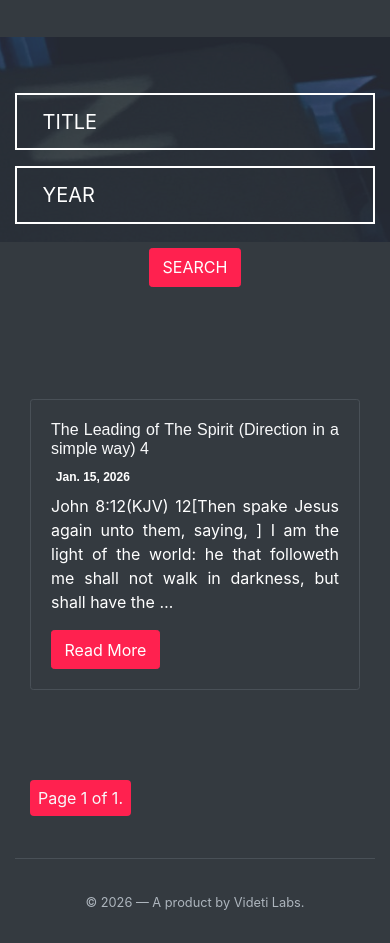
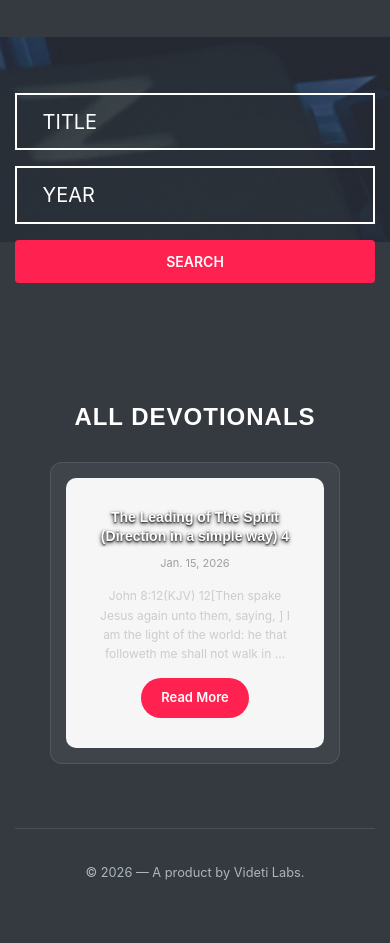
Before and after one commit to andyjrII/swbchurch, a Django app: page /devotionals/ in a window 390 px wide; the page is wider, and only the part inside the window is pictured. Shown: the part 602-1545 px from the top of that part. After the commit the page ends 1482 px from the top of that part, so only its background shows below. Run offline with Django 5.2, Linux system fonts and the light colour scheme; data comes from the database, SQL or seed files in the repository; both versions use the stored data as it was after the commit; some libraries are stand-ins or nearby versions.

Commit message:
Redesign devotionals section with modern grid layout and improved UX
- Make daily_bible_reading and week_teaching fields optional in Devotional model
- Change year search field widget from PlaceholderTextInput to NumberInput with min/max attributes
- Redesign devotionals listing page with modern card grid layout
- Replace old card-based layout with responsive grid system (auto-fill, minmax 280px)
- Add devotional showcase section with improved card styling and hover effects
- Implement responsive grid that adapts to screen size (280px desktop, 260px large, 240px medium, 220px tablet, 200px mobile, 1 column small mobile)
- Add devotional card styles with hover animations and shadow effects
- Simplify devotional detail page by removing side content panel
- Add two-column content layout for devotional detail page main content
- Make two-column layout responsive (switches to single column on mobile)
- Update search form layout with better responsive column sizing
- Replace custom pagination with reusable pagination partial
- Add comprehensive CSS styling for devotional showcase (210 lines)
- Add responsive breakpoints for devotional grid at 1400px, 1200px, 992px, 768px, and 480px
- Improve devotional card typography with text truncation and ellipsis
- Add devotional action buttons with hover effects
- Update header ID from 'sermons' to 'devotionals' for better semantics
- Create database migration for optional devotional fields

```diff
--- a/devotionals/forms.py
+++ b/devotionals/forms.py
@@ -26,10 +26,12 @@ class SearchForm(forms.Form):
         min_value=2020,
         max_value=2100,
         required=False,
-        widget=PlaceholderTextInput(
+        widget=forms.NumberInput(
             attrs={
                 "class": "form-control form-control-lg custom-form-control",
                 "placeholder": "YEAR",
+                "min": "2020",
+                "max": "2100",
             }
         ),
     )
--- a/devotionals/models.py
+++ b/devotionals/models.py
@@ -6,8 +6,8 @@ class Devotional(models.Model):
     contents = models.TextField(blank=True)
     date = models.DateField(null=True)
     reference_text = models.TextField(blank=True)
-    daily_bible_reading = models.CharField(max_length=255)
-    week_teaching = models.CharField(max_length=255)
+    daily_bible_reading = models.CharField(max_length=255, blank=True)
+    week_teaching = models.CharField(max_length=255, blank=True)
     confession = models.TextField(blank=True)
 
     unique_together = [title, date]
--- a/static/assets/css/swbc.css
+++ b/static/assets/css/swbc.css
@@ -2186,7 +2186,7 @@ select.custom-form-control:focus {
 }
 
 .devotional-content {
-  border-radius: 10px 0 0 10px;
+  border-radius: 10px;
 }
 .side-content {
   border-radius: 0 10px 10px 0;
@@ -2691,6 +2691,210 @@ select.custom-form-control:focus {
 @media (max-width: 768px) {
   #navbarSupportedContent {
     display: block;
+  }
+}
+
+/* Devotionals Showcase Styles */
+.devotional-showcase {
+  padding: 20px 0;
+  margin: 20px 0;
+}
+
+.devotional-showcase .showcase-header {
+  font-size: 1.8rem;
+  font-weight: 700;
+  color: #ffffff;
+  text-align: center;
+  margin-bottom: 30px;
+  text-transform: uppercase;
+  letter-spacing: 1px;
+}
+
+.devotional-showcase .showcase-wrapper {
+  position: relative;
+  padding: 0 20px;
+}
+
+.devotional-grid {
+  display: grid;
+  grid-template-columns: repeat(auto-fill, minmax(280px, 1fr));
+  gap: 25px;
+  justify-content: center;
+}
+
+.devotional-card {
+  background: rgba(255, 255, 255, 0.05);
+  border: 1px solid rgba(255, 255, 255, 0.1);
+  border-radius: 12px;
+  padding: 20px;
+  transition: transform 0.3s ease, box-shadow 0.3s ease;
+  display: flex;
+  flex-direction: column;
+  min-height: 200px;
+}
+
+.devotional-card:hover {
+  transform: translateY(-5px);
+  box-shadow: 0 8px 25px rgba(0, 0, 0, 0.3);
+  border-color: rgba(255, 255, 255, 0.2);
+}
+
+.devotional-content {
+  display: flex;
+  flex-direction: column;
+  height: 100%;
+}
+
+.devotional-header {
+  margin-bottom: 15px;
+}
+
+.devotional-title {
+  font-size: 16px;
+  font-weight: 700;
+  color: #ffffff;
+  margin-bottom: 8px;
+  line-height: 1.4;
+  display: -webkit-box;
+  -webkit-line-clamp: 2;
+  -webkit-box-orient: vertical;
+  overflow: hidden;
+  text-overflow: ellipsis;
+  text-shadow: 0 2px 4px rgba(0, 0, 0, 0.8), 0 1px 2px rgba(0, 0, 0, 0.9);
+}
+
+.devotional-date {
+  font-size: 11px;
+  color: rgba(102, 102, 102, 0.6);
+  display: block;
+  margin-top: 5px;
+}
+
+.devotional-excerpt {
+  flex-grow: 1;
+  margin-bottom: 15px;
+}
+
+.devotional-excerpt p {
+  font-size: 13px;
+  color: #cccccc;
+  line-height: 1.6;
+  margin: 0;
+  display: -webkit-box;
+  -webkit-line-clamp: 4;
+  -webkit-box-orient: vertical;
+  overflow: hidden;
+  text-overflow: ellipsis;
+}
+
+.devotional-action {
+  margin-top: auto;
+}
+
+.devotional-btn {
+  background: #ff214f;
+  color: #ffffff;
+  padding: 10px 20px;
+  border-radius: 20px;
+  text-decoration: none;
+  font-weight: 600;
+  font-size: 13px;
+  display: inline-block;
+  transition: background 0.3s ease, transform 0.2s ease;
+  border: none;
+}
+
+.devotional-btn:hover {
+  background: #e01e47;
+  transform: scale(1.05);
+  color: #ffffff;
+}
+
+/* Responsive adjustments for devotional grid */
+@media (max-width: 1400px) {
+  .devotional-grid {
+    grid-template-columns: repeat(auto-fill, minmax(260px, 1fr));
+  }
+}
+
+@media (max-width: 1200px) {
+  .devotional-grid {
+    grid-template-columns: repeat(auto-fill, minmax(240px, 1fr));
+    gap: 20px;
+  }
+}
+
+@media (max-width: 992px) {
+  .devotional-grid {
+    grid-template-columns: repeat(auto-fill, minmax(220px, 1fr));
+  }
+}
+
+@media (max-width: 768px) {
+  .devotional-grid {
+    grid-template-columns: repeat(auto-fill, minmax(200px, 1fr));
+    gap: 15px;
+  }
+  .devotional-showcase .showcase-header {
+    font-size: 1.5rem;
+  }
+  .devotional-title {
+    font-size: 14px;
+  }
+  .devotional-excerpt p {
+    font-size: 12px;
+  }
+}
+
+@media (max-width: 480px) {
+  .devotional-grid {
+    grid-template-columns: 1fr;
+    gap: 15px;
+  }
+  .devotional-card {
+    padding: 15px;
+  }
+}
+
+/* Devotional date at top left */
+.devotional-date-top {
+  color: rgba(0, 0, 0, 0.5);
+  font-size: 13px;
+  margin-bottom: 15px;
+  text-align: left;
+  padding-left: 0;
+}
+
+/* Two-column content for devotional detail */
+.devotional-content.two-column-content {
+  display: block !important;
+  column-count: 2;
+  column-gap: 40px;
+  column-rule: 1px solid rgba(0, 0, 0, 0.15);
+  -webkit-column-count: 2;
+  -moz-column-count: 2;
+}
+
+.devotional-content.two-column-content p,
+.devotional-content.two-column-content div,
+.devotional-content.two-column-content h1,
+.devotional-content.two-column-content h2,
+.devotional-content.two-column-content h3,
+.devotional-content.two-column-content h4,
+.devotional-content.two-column-content h5,
+.devotional-content.two-column-content h6 {
+  break-inside: avoid;
+  page-break-inside: avoid;
+  -webkit-column-break-inside: avoid;
+}
+
+@media (max-width: 768px) {
+  .devotional-content.two-column-content {
+    column-count: 1 !important;
+    -webkit-column-count: 1 !important;
+    -moz-column-count: 1 !important;
+    column-gap: 0;
+    column-rule: none;
   }
 }
 
--- a/templates/devotionals.html
+++ b/templates/devotionals.html
@@ -1,4 +1,5 @@
 {% extends "master.html" %}
+{% load static %}
 
 <!-- title -->
 {% block title %} SWBC | Daily Devotionals {% endblock %}
@@ -7,7 +8,7 @@
 {% block content %}
 
 <!-- header -->
-<header id="sermons" class="sermons_header mb-5">
+<header id="devotionals" class="sermons_header mb-5">
   <div class="overlay text-white text-center">
     <h1 class="display-2 font-weight-bold my-3">Daily Devotionals</h1>
   </div>
@@ -19,11 +20,11 @@
 >
   <div class="">
     <form method="get">
-      <div class="row mb-5">
-        <div class="col-md-9 my-2">{{ form.title }}</div>
-        <div class="col-md-2 my-2">{{ form.year }}</div>
-        <div class="col-md-1 my-3">
-          <button type="submit" class="btn btn-lg btn-primary" id="rounded-btn">
+      <div class="row mb-5 align-items-center justify-content-center">
+        <div class="col-md-5 col-sm-6 my-2">{{ form.title }}</div>
+        <div class="col-md-3 col-sm-4 my-2">{{ form.year }}</div>
+        <div class="col-md-2 col-sm-8 my-2">
+          <button type="submit" class="btn btn-primary w-100" id="rounded-btn" style="font-size: 14px; font-weight: 600; padding: 10px 20px; height: 100%;">
             SEARCH
           </button>
         </div>
@@ -31,64 +32,42 @@
     </form>
   </div>
 
-  <!-- SERMONS Section -->
-  <div class="container-fluid bg-dark text-light py-5 text-justify wow fadeIn">
-    <div class="row justify-content-center">
-      {% for devotional in paginated_devotionals %}
-      <div class="col-md-5">
-        <div class="card bg-transparent border">
-          <div class="card-body">
-            <h6 class="pt20 pb20">{{devotional.title}}</h6>
-            <h6 class="mb-2">
-              <span class="badge badge-success">{{devotional.date}}</span>
-            </h6>
-            <p class="text-white">
-              {{devotional.contents|safe|truncatewords:30}}
-            </p>
-            <a href="details/{{devotional.id}}" class="btn btn-primary"
-              >Read More</a
-            >
-          </div>
+  <!-- DEVOTIONALS Section -->
+  <div class="container-fluid bg-dark text-light py-4">
+    <div class="devotional-showcase">
+      <h3 class="showcase-header">All Devotionals</h3>
+
+      <div class="showcase-wrapper">
+        <div class="devotional-grid">
+          {% for devotional in paginated_devotionals %}
+          <article class="devotional-card">
+            <div class="devotional-content">
+              <div class="devotional-header">
+                <h4 class="devotional-title">{{devotional.title}}</h4>
+                {% if devotional.date %}
+                <time class="devotional-date">{{devotional.date|date:"M. d, Y"}}</time>
+                {% endif %}
+              </div>
+              <div class="devotional-excerpt">
+                <p>{{devotional.contents|safe|truncatewords:25}}</p>
+              </div>
+              <div class="devotional-action">
+                <a href="details/{{devotional.id}}" class="devotional-btn">
+                  Read More
+                </a>
+              </div>
+            </div>
+          </article>
+          {% endfor %}
         </div>
       </div>
-      {% endfor %}
     </div>
   </div>
 
   <!-- PAGINATION Section -->
-  <div class="container-fluid bg-dark text-light py-5 text-center wow fadeIn">
-    <div class="pagination">
-      <span class="step-links">
-        {% if paginated_devotionals.has_previous %}
-        <a href="?page=1" class="btn btn-md btn-outline-primary"
-          >&laquo; First</a
-        >
-        <a
-          href="?page={{ paginated_devotionals.previous_page_number }}"
-          class="btn btn-md btn-outline-primary"
-          >Previous</a
-        >
-        {% endif %}
+  {% with paginated_items=paginated_devotionals %}
+    {% include 'partials/pagination.html' %}
+  {% endwith %}
 
-        <span class="current bg-primary p-2 rounded">
-          Page {{ paginated_devotionals.number }} of
-          {{paginated_devotionals.paginator.num_pages }}.
-        </span>
-
-        {% if paginated_devotionals.has_next %}
-        <a
-          href="?page={{ paginated_devotionals.next_page_number }}"
-          class="btn btn-md btn-outline-primary"
-          >Next</a
-        >
-        <a
-          href="?page={{ paginated_devotionals.paginator.num_pages }}"
-          class="btn btn-md btn-outline-primary"
-          >Last &raquo;</a
-        >
-        {% endif %}
-      </span>
-    </div>
-  </div>
-  {% endblock %}
+{% endblock %}
 </div>
```
Also changed, not shown: templates/devotional.html (+2 -21 lines), db.sqlite3, devotionals/migrations/0002_alter_devotional_daily_bible_reading_and_more.py (added).
